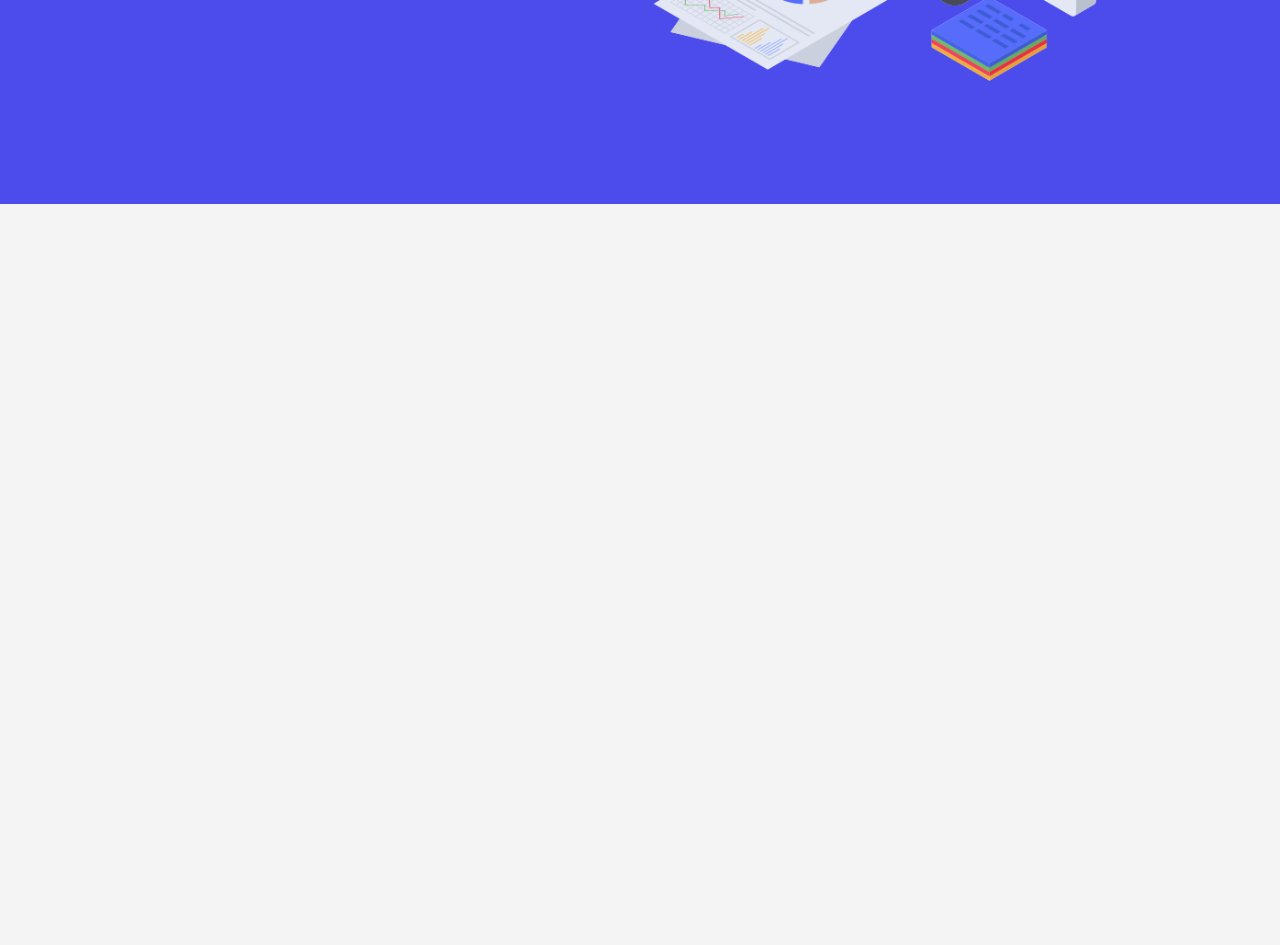
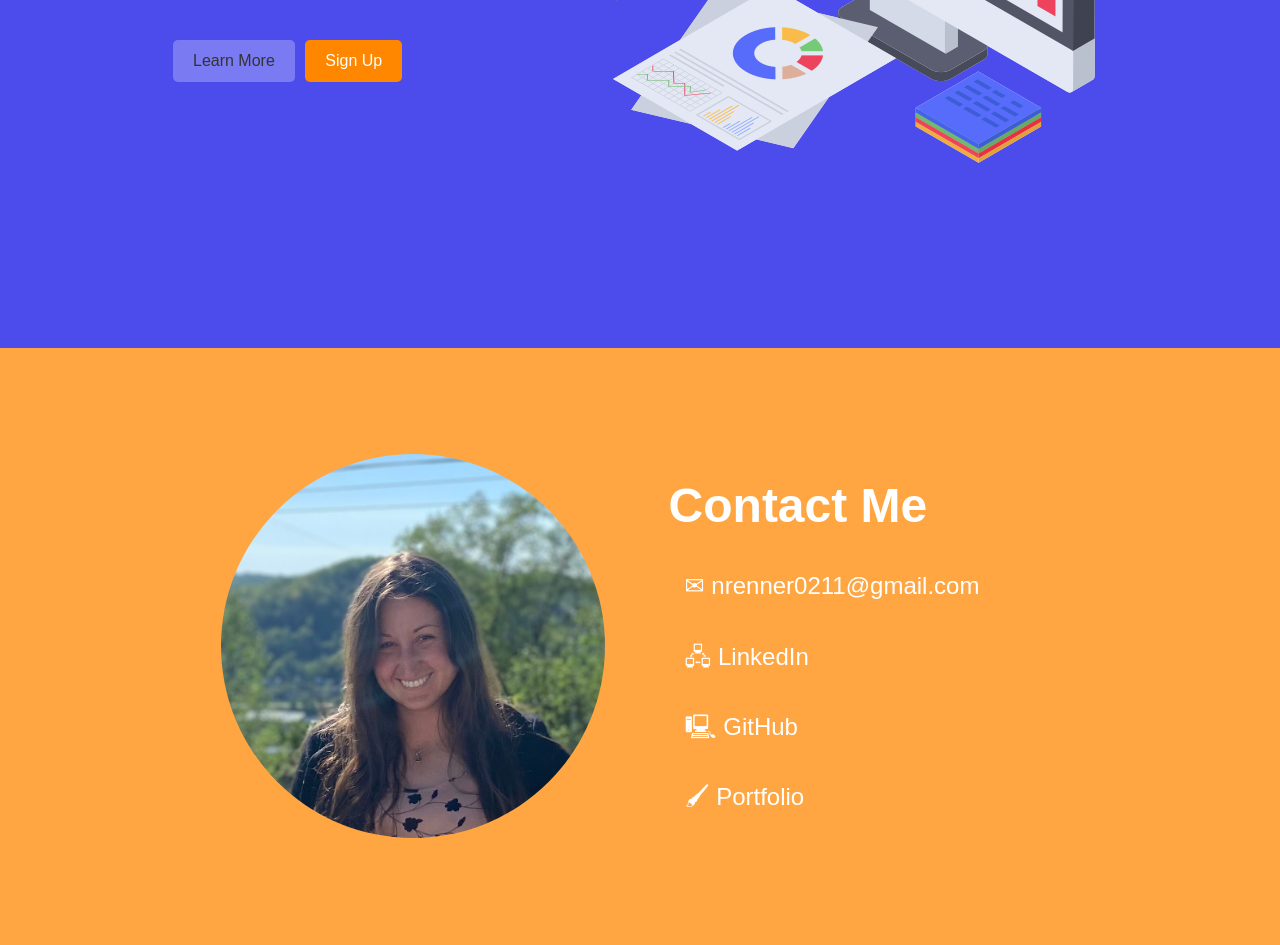
Before and after one commit to nrenner0211/sass-landing, a plain HTML site: page index.html in a window 1280 px wide. Shown: the part 500-1445 px from the top of the page. Before the commit the page ends 800 px from the top, so only its background shows below. Drawn offline with Linux system fonts and the light colour scheme.

Commit message:
footer added

```diff
--- a/index.html
+++ b/index.html
@@ -4,7 +4,7 @@
     <meta charset="UTF-8">
     <meta http-equiv="X-UA-Compatible" content="IE=edge">
     <meta name="viewport" content="width=device-width, initial-scale=1.0">
-    <link rel="icon" href="/assets/favicon.png" />
+    <link rel="icon" href="./assets/favicon.png" />
     <link rel="stylesheet" href="scss/style.css">
     <title>My Website</title>
 </head>
@@ -24,7 +24,7 @@
             <div class="showcase-content">
                 <div>
                     <h1>Make Your Marketing Real</h1>
-                    <p class="my-1">
+                    <p class="my-3">
                         Lorem, ipsum dolor sit amet consectetur adipisicing elit. Est
                         eligendi tempore atque laborum. Quisquam nemo at non. Corrupti,
                         vitae dolore.
@@ -33,11 +33,38 @@
                     <a href="#" class="btn-secondary">Sign Up</a>
                 </div>
                 <img
-                    alt="Marketing Icon" src="/assets/strategy-development.png"
+                    alt="Marketing Icon" src="./assets/strategy-development.png"
                 />
             </div>
         </div>
     </header>
 
+    <footer class="footer">
+        <div class="footer-content py-3">
+            <img
+            alt="avatar" src="./assets/avatar.jpg"
+            />
+            <div class="m-2">
+                <h1>
+                    Contact Me
+                </h1>
+                <ul>
+                    <li>
+                        <a href="mailto://nrenner0211@gmail.com">&#9993; nrenner0211@gmail.com</a>
+                    </li>
+                    <li>
+                        <a href="https://www.linkedin.com/in/nicolette-renner/">&#128423; LinkedIn</a>
+                    </li>
+                    <li>
+                        <a href="https://github.com/nrenner0211">&#128435; GitHub</a>
+                    </li>
+                    <li>
+                        <a href="https://nrenner0211.github.io/super-react-portfolio/">&#128396; Portfolio</a>
+                    </li>
+                </ul>
+            </div>
+        </div>
+    </footer>
+
 </body>
 </html>
--- a/scss/style.scss
+++ b/scss/style.scss
@@ -20,7 +20,7 @@ body {
 
 .showcase {
     @include set-background($primary-color);
-    height: 44rem;
+    height: 53rem;
 
     nav {
         display: flex;
@@ -37,6 +37,7 @@ body {
         }
 
         a {
+            font-size: 1.3rem;
             color: set-text-color($primary-color);
         }
 
@@ -50,17 +51,56 @@ body {
         display: flex;
         align-items: center;
         justify-content: center;
-        margin-top: 30px;
+        margin-top: 4rem;
 
         img {
-            width: 50%;
+            width: auto;
         }
 
         h1 {
-            font-size: 50px;
+            font-size: 3rem;
             line-height: 1.2;
         }
 
+
+    }
+}
+
+.footer {
+    @include set-background(lighten($secondary-color, 13%));
+    height: rem;
+
+    &-content {
+        display: flex;
+        align-items: center;
+        justify-content: center;
+
+        img {
+            width: 30%;
+            border-radius: 50%;
+        }
+
+        h1 {
+            font-size: 3rem;
+            line-height: 1.9;
+        }
+
+        ul {
+            list-style-type: none;
+        }
+
+        li {
+            padding: 1rem;
+        }
+
+        a {
+            font-size: 1.5rem;
+            color: set-text-color($primary-color);
+        }
+
+        a:hover {
+            color: $primary-color;
+        }
     }
 }
 
```
Also changed, not shown: assets/avatar.jpg (added), scss/style.css, 1 other file.
